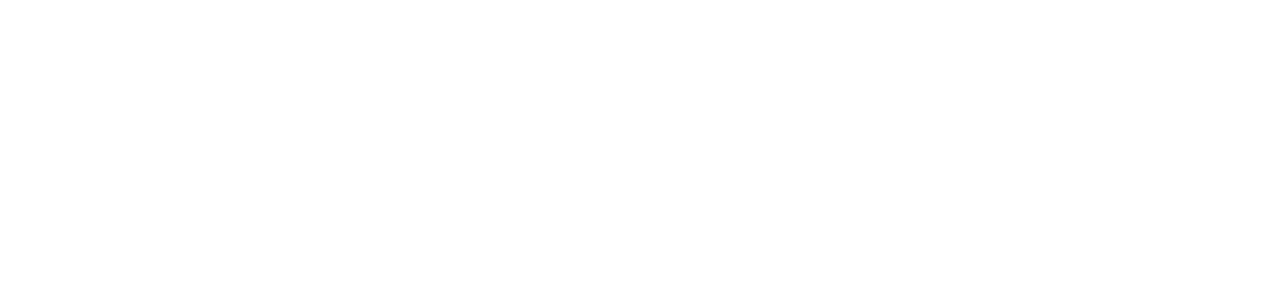
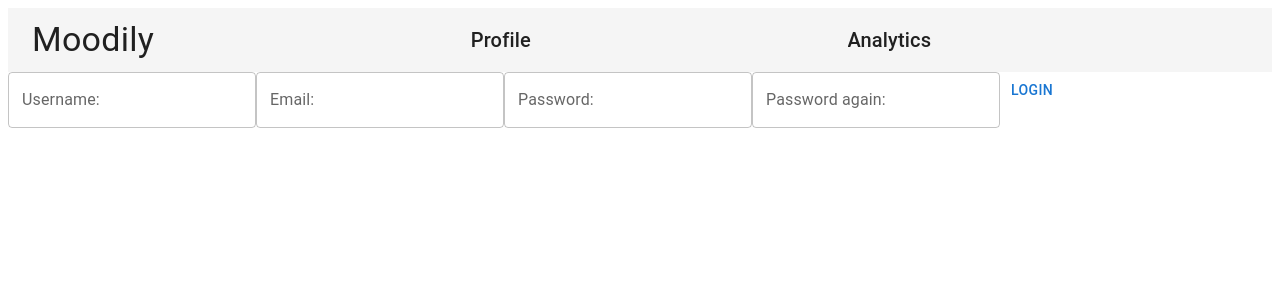
Before and after one commit to csakafeda/Moodily, a React (Vite) app in the folder frontend/: page /login in a window 1280 px wide. Before the commit this address had no page. Shown: the top 300 px of the page. Built offline with nearby package versions, Linux system fonts and the light colour scheme.

Commit message:
add basics login from and event handlers

```diff
--- a/frontend/src/App.jsx
+++ b/frontend/src/App.jsx
@@ -6,6 +6,7 @@
 import CreatePost from "./Pages/Post/CreatePost.jsx";
 import UpdatePost from "./Pages/Post/UpdatePost.jsx";
 import AnalyticsPage from "./Pages/Analytics/AnalyticPage.jsx";
+import Login from "./Pages/Login.jsx";
 
 function App() {
     return (
@@ -18,6 +19,7 @@
                         <Route path="/updatePost" element={<UpdatePost/>}/>
                         <Route path="/profile" element={<ProfilePage/>}/>
                         <Route path="/analytics" element={<AnalyticsPage/>}/>
+                        <Route path="/login" element={<Login/>}/>
                     </Route>
                 </Routes>
             </Router>
--- /dev/null
+++ b/frontend/src/Pages/Login.jsx
@@ -0,0 +1,76 @@
+import {Box, Button, FormControl, TextField} from "@mui/material";
+import {useState} from "react";
+import Loading from "../Components/Loading.jsx";
+import {redirect, useNavigate} from "react-router-dom";
+
+export default function Login() {
+    const navigate = useNavigate();
+    const [loading, setLoading] = useState(false);
+
+    const [user, setUser] = useState({
+        username: "",
+        email: "",
+        password1: "",
+        password2: "",
+    });
+
+    const handleUsernameChange = (e) => setUser({...user, username: e.target.value});
+    const handleEmailChange = (e) => setUser({...user, email: e.target.value});
+    const handlePassword1Change = (e) => setUser({ ...user, password1: e.target.value});
+    const handlePassword2Change = (e) => setUser({ ...user, password2: e.target.value});
+
+    const onSubmit = (e) => {
+        e.preventDefault();
+        if(user.password1 === user.password2){
+            console.log({
+                username: user.username,
+                email: user.email,
+                password: user.password1
+            });
+            navigate("/");
+        }
+    }
+
+    if (loading) {
+        return <Loading/>;
+    }
+
+    return (
+        <Box onSubmit={onSubmit} component={"form"}>
+            <FormControl>
+                <TextField id={"username"}
+                           label={"Username:"}
+                           onChange={handleUsernameChange}>
+
+                </TextField>
+            </FormControl>
+
+            <FormControl>
+                <TextField id={"email"}
+                           label={"Email:"}
+                           onChange={handleEmailChange}>
+
+                </TextField>
+            </FormControl>
+
+            <FormControl>
+                <TextField id={"password1"}
+                           label={"Password:"}
+                           onChange={handlePassword1Change}>
+                </TextField>
+            </FormControl>
+
+            <FormControl>
+                <TextField id={"password2"}
+                           label={"Password again:"}
+                           onChange={handlePassword2Change}>
+                </TextField>
+            </FormControl>
+
+            <Button type={"submit"}>
+                Login
+            </Button>
+
+        </Box>
+    )
+}
```
